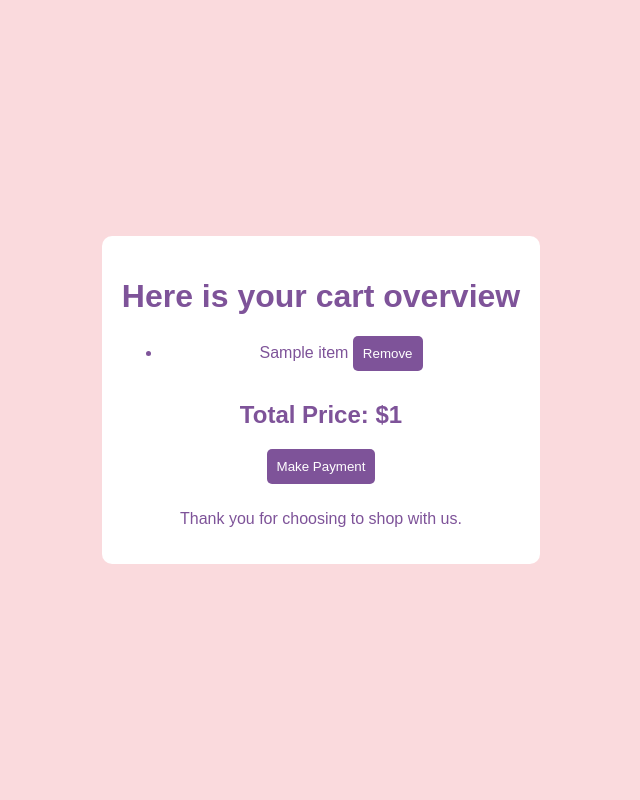
After one commit to meghabytes/Ecommerce_microservices, a Flask app: template checkout/templates/cart.html in a window 1280 px wide. The commit adds this page. Shown: the whole page, without its empty margins (319-959 px from the left). Run offline with Flask 3, Linux system fonts and the light colour scheme; the template is opened without the code that fills it: most values are stand-ins (such as "Sample title", 1, 10 or a date in 2020).

Commit message:
latest changes made

```diff
--- /dev/null
+++ b/checkout/app.py
@@ -0,0 +1,63 @@
+from flask import Flask, request, render_template, redirect
+from pymongo import MongoClient
+from flask_cors import CORS
+from bson import ObjectId
+
+app = Flask(__name__)
+CORS(app)
+client = MongoClient("mongodb://mongodb-service:27017/")  # Connection to MongoDB
+db = client["product_db"]
+cart_collection = db["cart"]
+collection = db["products"]
+orders_collection = db["orders"]
+@app.route('/cart', methods=['GET'])
+def show_cart():
+    userID = request.args.get('userID')
+    if not userID:
+        return "User ID is required", 400
+
+    cart_items = list(cart_collection.find({'userID': userID}))
+
+    total_price = 0
+    for item in cart_items:
+        # Convert ObjectId to string for easy rendering
+        item["_id"] = str(item["_id"])
+
+        # Get the product details to calculate the total price
+        product = collection.find_one({'_id': ObjectId(item['product_id'])})
+        if product:
+            price_str = product['Price'].replace('$', '').strip()  # Remove dollar sign and trim whitespace
+            price = float(price_str)
+            total_price += price
+
+    # Pass the total price to the template
+    return render_template('cart.html', cart_items=cart_items, userID=userID, total_price=total_price)
+
+@app.route('/remove_from_cart', methods=['POST'])
+def remove_from_cart():
+    product_id = request.form.get('product_id')
+    userID = request.form.get('userID')
+
+    if not product_id or not userID:
+        return "Product ID and User ID are required", 400
+
+    result = cart_collection.delete_one({'userID': userID, 'product_id': product_id})
+
+    if result.deleted_count > 0:
+        return redirect(f'/cart?userID={userID}')  # Redirect back to the cart after removal
+    else:
+        return "Item not found in cart", 404
+
+@app.route('/make_payment', methods=['POST'])
+def make_payment():
+    userID = request.form.get('userID')
+    if not userID:
+        return "User ID is required", 400
+
+    # Simulate a redirect to a payment gateway
+    # You can add additional logic here, like creating a payment order or logging payment details
+    return f"Redirecting to PayPal for User {userID}. Please wait...", 200
+
+
+if __name__ == '__main__':
+    app.run(port=5000, debug=True)
--- /dev/null
+++ b/checkout/requirements.txt
@@ -0,0 +1,3 @@
+Flask
+pymongo
+Flask-CORS>=3.0
--- /dev/null
+++ b/checkout/templates/cart.html
@@ -0,0 +1,82 @@
+<!DOCTYPE html>
+<html lang="en">
+<head>
+    <meta charset="UTF-8">
+    <title>Cart Overview</title>
+    <style>
+        /* Set background color and text color */
+        body {
+            background-color: #FADADD; /* Baby pink */
+            color: #7e5399; /* Purple */
+            font-family: Arial, sans-serif;
+            display: flex;
+            justify-content: center;
+            align-items: center;
+            height: 100vh;
+            margin: 0;
+        }
+
+        /* Center content */
+        #wrapper {
+            text-align: center;
+            padding: 20px;
+            border-radius: 10px;
+            background-color: #fff;
+        }
+
+        /* Style the form elements and buttons */
+        button {
+            padding: 10px;
+            border: none;
+            border-radius: 5px;
+            background-color: #7e5399; /* Light purple */
+            color: white;
+            cursor: pointer;
+            margin-bottom: 10px;
+        }
+
+        button:hover {
+            background-color: #6b4d8d; /* Darker purple */
+        }
+
+        form {
+            display: inline-block; /* Display forms inline */
+        }
+    </style>
+</head>
+<body>
+    <div id="wrapper">
+        <h1>Here is your cart overview</h1>
+
+        {% if cart_items %}
+            <ul>
+                {% for item in cart_items %}
+                    <li>
+                        {{ item['product_name'] }}
+                        <form method="post" action="/remove_from_cart">
+                            <input type="hidden" name="userID" value="{{ userID }}">
+                            <input type="hidden" name="product_id" value="{{ item['product_id'] }}">
+                            <button type="submit">Remove</button>
+                        </form>
+                    </li>
+                {% endfor %}
+            </ul>
+
+            <!-- Display the total price for the cart -->
+            <h2>Total Price: ${{ total_price }}</h2>
+
+            <!-- Add the "Make Payment" button -->
+            <form method="post" action="/make_payment">
+                <input type="hidden" name="userID" value="{{ userID }}">
+                <button type="submit">Make Payment</button>
+            </form>
+
+        {% else %}
+            <p>Your cart is empty.</p>
+        {% endif %}
+
+        <!-- Thank you message -->
+        <p>Thank you for choosing to shop with us.</p>
+    </div>
+</body>
+</html>
```
Also changed, not shown: checkout-deployment.yaml (added, +26 -0 lines), checkout-service.yaml (added, +12 -0 lines), hello.html (+47 -4 lines), login_service/templates/hello.html (added, +30 -0 lines), product-service/app.py (+50 -33 lines), product-service/templates/product.html (+29 -23 lines), login_service/templates/login.html (added), 1 other file.
